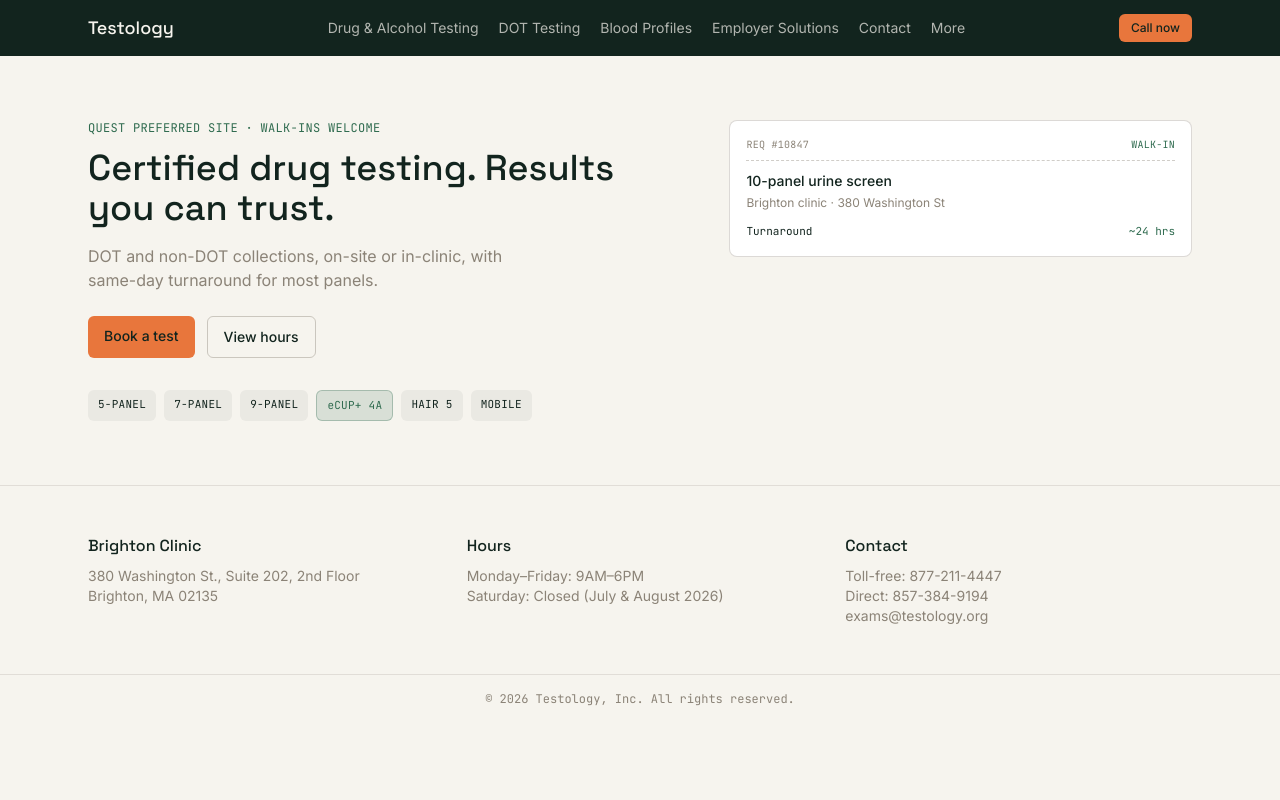
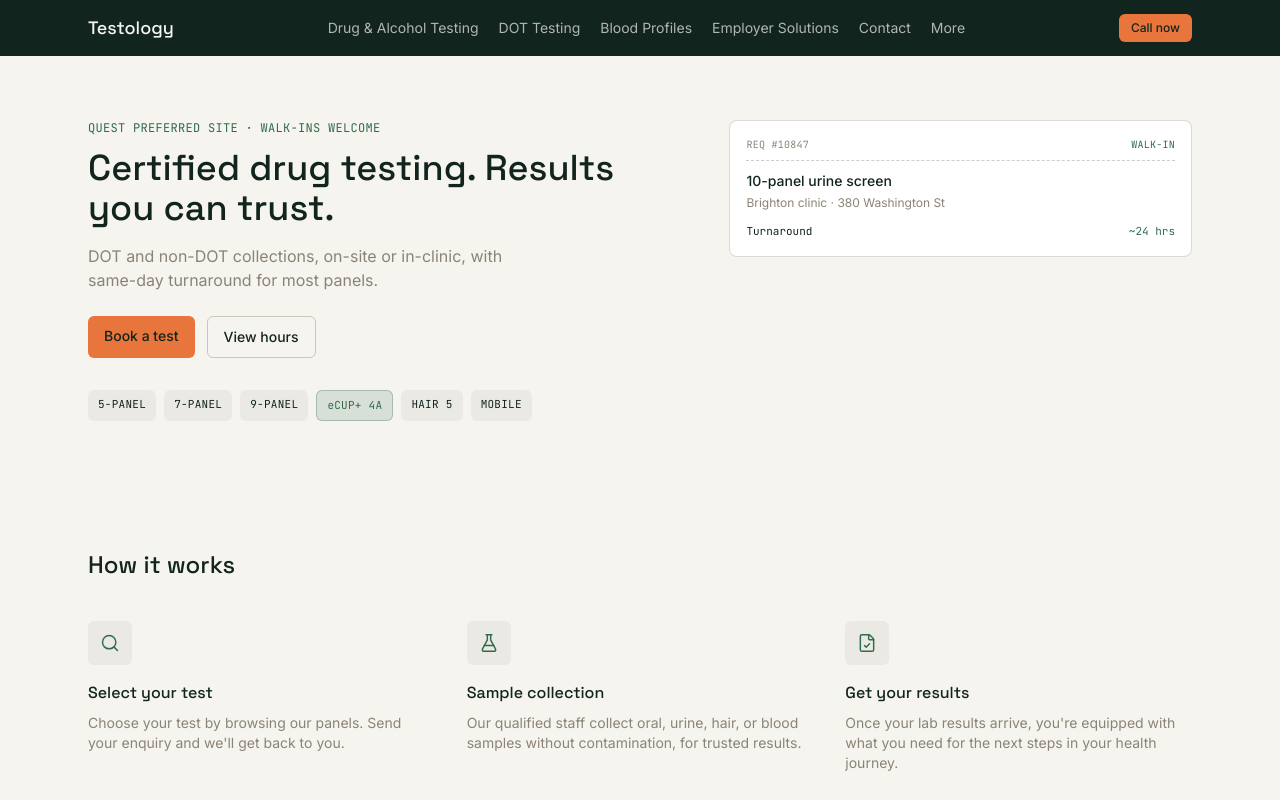
Before and after one commit to OmkarVaity/Testology-website, a Next.js app: page / in a window 1280 px wide. Shown: the top 800 px of the page. Built offline with nearby package versions, Linux system fonts and the light colour scheme.

Commit message:
feat: add HowItWorks section

```diff
--- a/app/page.tsx
+++ b/app/page.tsx
@@ -1,5 +1,11 @@
 import { Hero } from "@/components/sections/Hero";
+import { HowItWorks } from "@/components/sections/HowItWorks";
 
 export default function HomePage() {
-  return <Hero />;
+  return (
+    <>
+      <Hero />
+      <HowItWorks />
+    </>
+  );
 }
--- /dev/null
+++ b/components/sections/HowItWorks.tsx
@@ -0,0 +1,45 @@
+import { Search, FlaskConical, FileCheck } from "lucide-react";
+
+const steps = [
+  {
+    icon: Search,
+    title: "Select your test",
+    description:
+      "Choose your test by browsing our panels. Send your enquiry and we'll get back to you.",
+  },
+  {
+    icon: FlaskConical,
+    title: "Sample collection",
+    description:
+      "Our qualified staff collect oral, urine, hair, or blood samples without contamination, for trusted results.",
+  },
+  {
+    icon: FileCheck,
+    title: "Get your results",
+    description:
+      "Once your lab results arrive, you're equipped with what you need for the next steps in your health journey.",
+  },
+];
+
+export function HowItWorks() {
+  return (
+    <section className="mx-auto max-w-6xl px-6 py-16">
+      <h2 className="mb-10 font-display text-2xl font-medium text-ink">How it works</h2>
+
+      <div className="grid gap-8 md:grid-cols-3">
+        {steps.map((step) => {
+          const Icon = step.icon;
+          return (
+            <div key={step.title}>
+              <div className="mb-4 flex h-11 w-11 items-center justify-center rounded-md bg-ink/5">
+                <Icon className="h-5 w-5 text-clear" strokeWidth={1.75} />
+              </div>
+              <h3 className="mb-2 font-display text-base font-medium text-ink">{step.title}</h3>
+              <p className="text-sm text-slate">{step.description}</p>
+            </div>
+          );
+        })}
+      </div>
+    </section>
+  );
+}
```
Also changed, not shown: package.json (+9 -3 lines), 1 other file (tests, documents, lock files or other folders).
